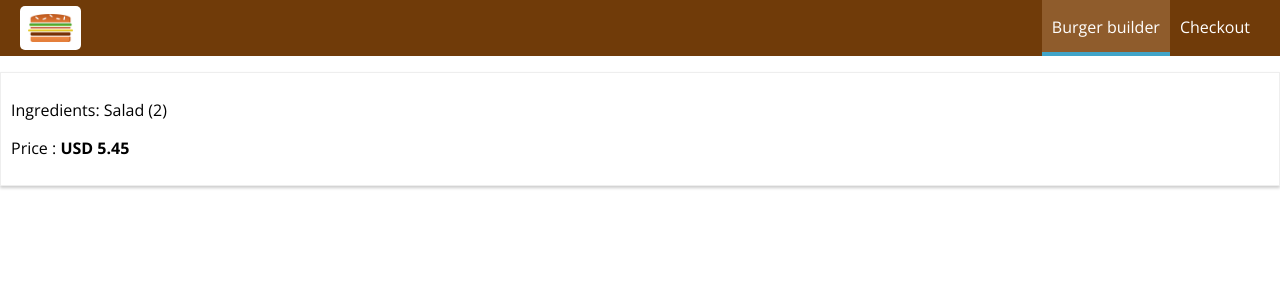
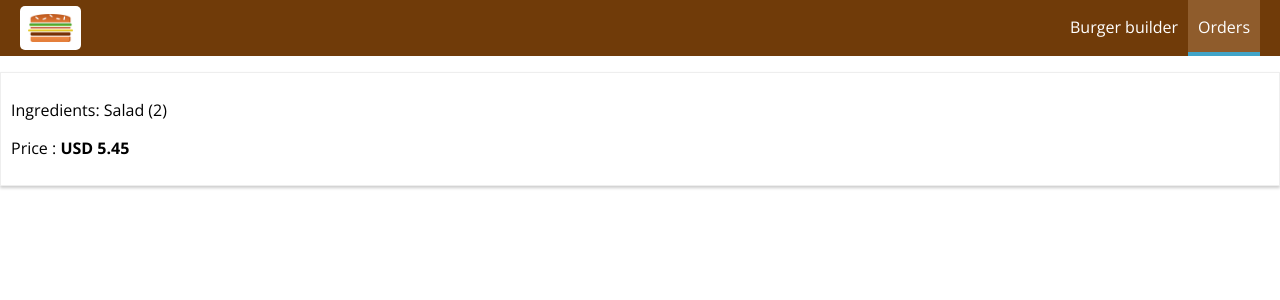
Before and after one commit to edayan/react-burger-builder, a React (Create React App) app: page /orders in a window 1280 px wide. Shown: the top 300 px of the page. Built offline with nearby package versions, Linux system fonts and the light colour scheme.

Commit message:
Using navlinks in  navigation items

```diff
--- a/src/components/Navigation/NavigationItems/NavigationItem/NavigationItem.js
+++ b/src/components/Navigation/NavigationItems/NavigationItem/NavigationItem.js
@@ -1,12 +1,16 @@
 import React from 'react';
 import classes from './NavigationItem.module.css';
-
+import { NavLink } from 'react-router-dom';
 const NavigationItem = props => {
   return (
     <li className={classes.NavigationItem}>
-      <a href={props.link} className={props.active ? classes.active : null}>
+      <NavLink
+        exact={props.exact}
+        to={props.link}
+        activeClassName={classes.active}
+      >
         {props.children}
-      </a>{' '}
+      </NavLink>
     </li>
   );
 };
--- a/src/components/Navigation/NavigationItems/NavigationsItems.js
+++ b/src/components/Navigation/NavigationItems/NavigationsItems.js
@@ -5,10 +5,10 @@
 const NavigationItems = () => {
   return (
     <ul className={classes.NavigationItems}>
-      <NavigationItem link="/" active>
+      <NavigationItem link="/" exact>
         Burger builder
       </NavigationItem>
-      <NavigationItem link="/">Checkout</NavigationItem>
+      <NavigationItem link="/orders">Orders</NavigationItem>
     </ul>
   );
 };
```
